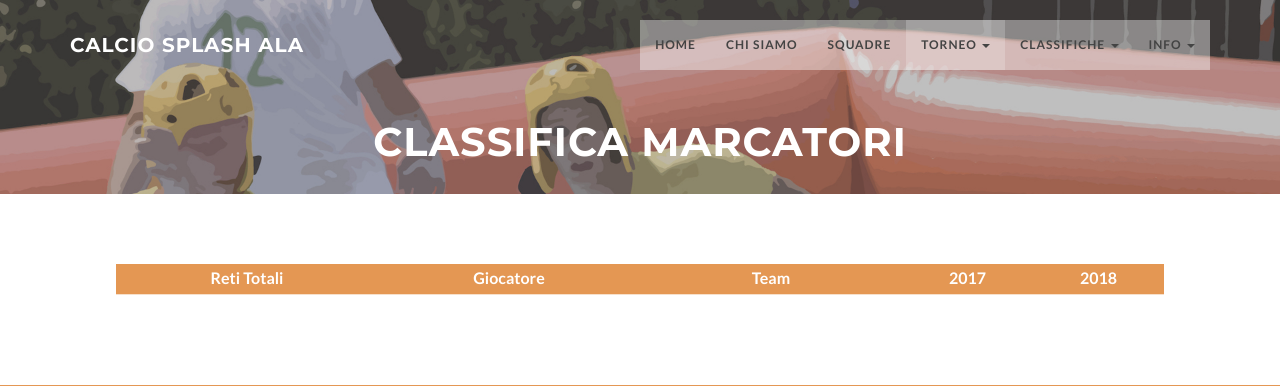
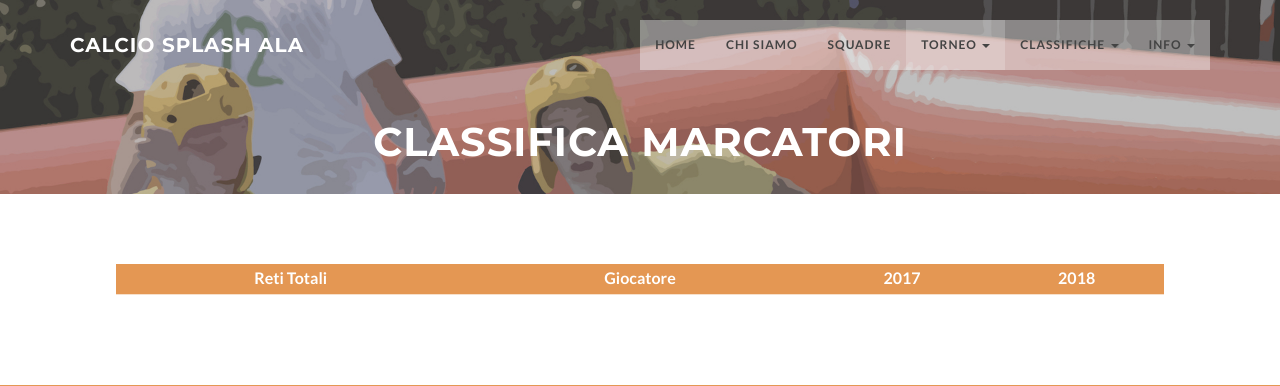
Before and after one commit to stellamargonar/calcio_splash, a Django app: a page that uses calcio_splash/templates/albomarcatori.html in a window 1280 px wide. Shown: the top 386 px of the page. Run offline with Django 3.2, Linux system fonts and the light colour scheme; data that the repository does not hold is empty; some libraries are stand-ins or nearby versions.

Commit message:
remove team from albo marcatori

```diff
--- a/calcio_splash/templates/albomarcatori.html
+++ b/calcio_splash/templates/albomarcatori.html
@@ -16,7 +16,6 @@
                         <tr>
                             <th>Reti Totali</th>
                             <th>Giocatore</th>
-                            <th>Team</th>
                             <th style="width: 10%;">2017</th>
                             <th style="width: 10%;">2018</th>
                         </tr>
@@ -25,8 +24,6 @@
                                 <tr>
                                     <td><b>{{ player.total }}</b></td>
                                     <td><b>{{ player.player }}</b></td>
-
-                                    <td>{{ player.team }}</td>
 
                                     <td style="width: 10%;">{{ player.2017 }}</td>
                                     <td style="width: 10%;">{{ player.2018 }}</td>
```
